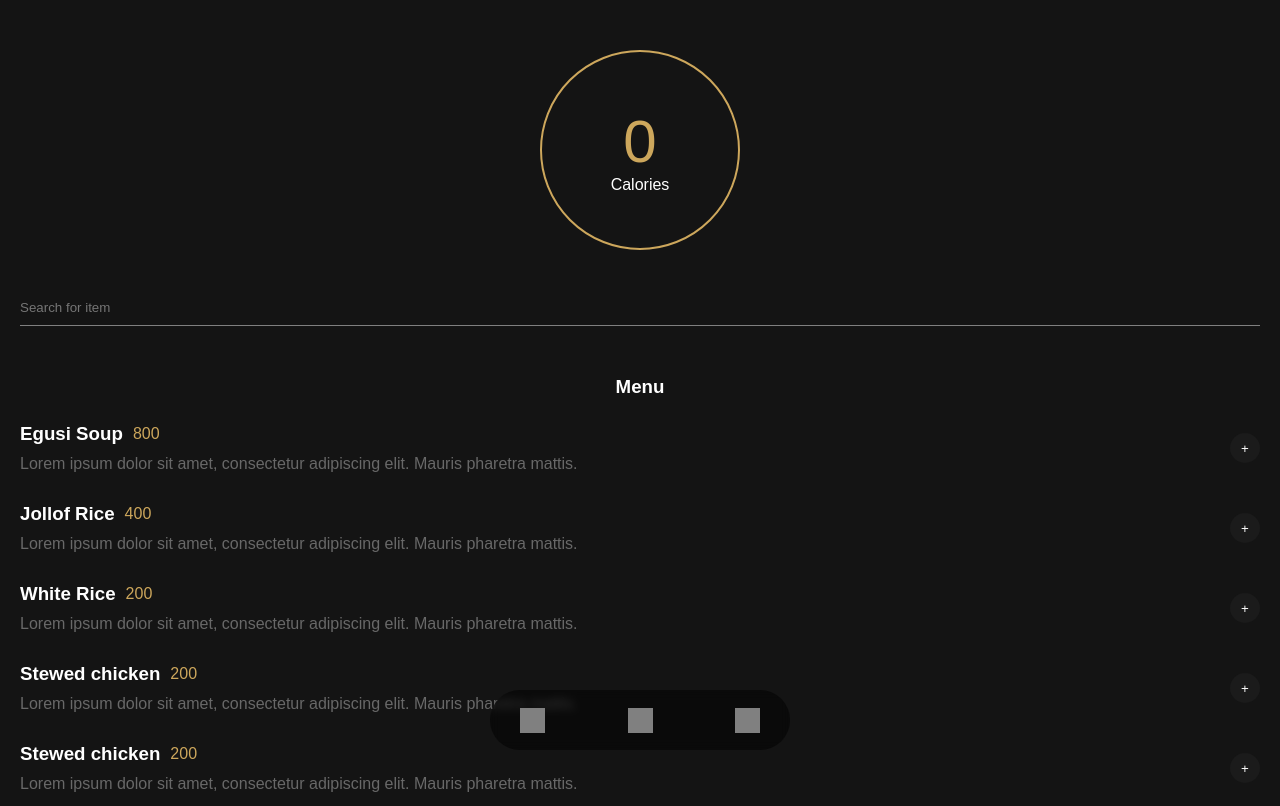
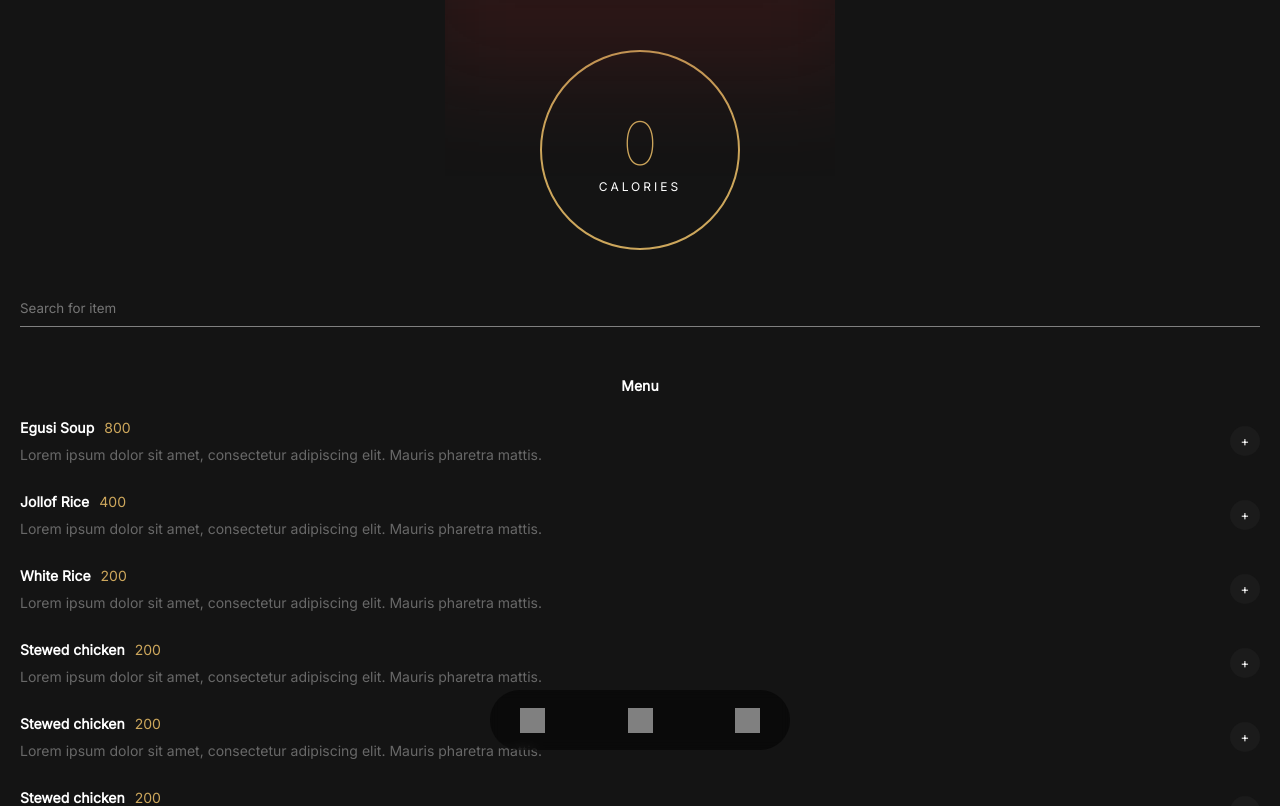
Before and after one commit to emmanuelojiji/my-enish, a React (Create React App) app: page / in a window 1280 px wide. Shown: the top 806 px of the page. Built offline with nearby package versions, Linux system fonts and the light colour scheme.

Commit message:
Gradient added to header

```diff
--- a/public/index.html
+++ b/public/index.html
@@ -25,6 +25,13 @@
       Learn how to configure a non-root public URL by running `npm run build`.
     -->
     <title>React App</title>
+
+    <link rel="preconnect" href="https://fonts.googleapis.com" />
+    <link rel="preconnect" href="https://fonts.gstatic.com" crossorigin />
+    <link
+      href="https://fonts.googleapis.com/css2?family=Inter:wght@100;200;300;400&display=swap"
+      rel="stylesheet"
+    />
   </head>
   <body>
     <noscript>You need to enable JavaScript to run this app.</noscript>
--- a/src/components/ProductCard.js
+++ b/src/components/ProductCard.js
@@ -57,7 +57,7 @@ const ProductCard = ({
           <h3 className="product_name" style={{ color: productSelected && "#CDA75C" }}>
             {product_name}
           </h3>
-          <p className="calories" style={{ color: productSelected && "#CDA75C" }}>{calories}</p>
+          <p className="product-calories" style={{ color: productSelected && "#CDA75C" }}>{calories}</p>
         </div>
         <p className="product_desc" style={{ color: productSelected && "#CDA75C" }}>{product_desc}</p>
       </div>
--- a/src/components/ProductCard.scss
+++ b/src/components/ProductCard.scss
@@ -13,6 +13,8 @@
 
   display: flex;
   justify-content: space-between;
+
+
 
   .name-calories-wrap {
     display: flex;
@@ -38,7 +40,7 @@
     color: #686868;
   }
 
-  .calories{
+  .product-calories{
     color: #CDA75C;
   }
 
--- a/src/index.scss
+++ b/src/index.scss
@@ -3,7 +3,7 @@
   padding: 0;
   box-sizing: border-box;
   outline: none;
-  font-family: sans-serif;
+  font-family: 'Inter'
 }
 
 .page {
@@ -13,3 +13,19 @@
   padding-right: 20px;
   padding-top: 50px;
 }
+
+h1{
+  font-size: 20px;
+}
+
+h2{
+  font-size: 18px;
+}
+
+h3{
+  font-size: 14px;
+}
+
+p{
+  font-size: 14px;
+}
--- a/src/pages/CalorieCounter.js
+++ b/src/pages/CalorieCounter.js
@@ -2,6 +2,7 @@ import "./CalorieCounter.scss";
 import { useEffect, useRef, useState } from "react";
 import { ProductData } from "../productData";
 import ProductCard from "../components/ProductCard";
+import gradient from "../media/gradient.svg";
 
 const CalorieCounter = ({ setIsNavBarVisible }) => {
   const [total, setTotal] = useState(0);
@@ -32,9 +33,10 @@ const CalorieCounter = ({ setIsNavBarVisible }) => {
   return (
     <div className="calorie-counter page">
       <div className="header">
+        <img className="header-gradient" src={gradient} />
         <div className="total-circle">
-          <h2 className="total">{total}</h2>
-          <p>Calories</p>
+          <h1 className="total">{total}</h1>
+          <p className="calories">CALORIES</p>
         </div>
       </div>
 
--- a/src/pages/CalorieCounter.scss
+++ b/src/pages/CalorieCounter.scss
@@ -14,6 +14,11 @@
     flex-direction: column;
     align-items: center;
     justify-content: center;
+  }
+
+  .header-gradient {
+    position: absolute;
+    top: 0;
   }
 
   .sub-heading {
@@ -35,6 +40,11 @@
     flex-direction: column;
     align-items: center;
     justify-content: center;
+  }
+
+  .calories {
+    letter-spacing: 3px;
+    font-size: 12px;
   }
 
   .search {
```
Also changed, not shown: src/media/gradient.svg (added).
